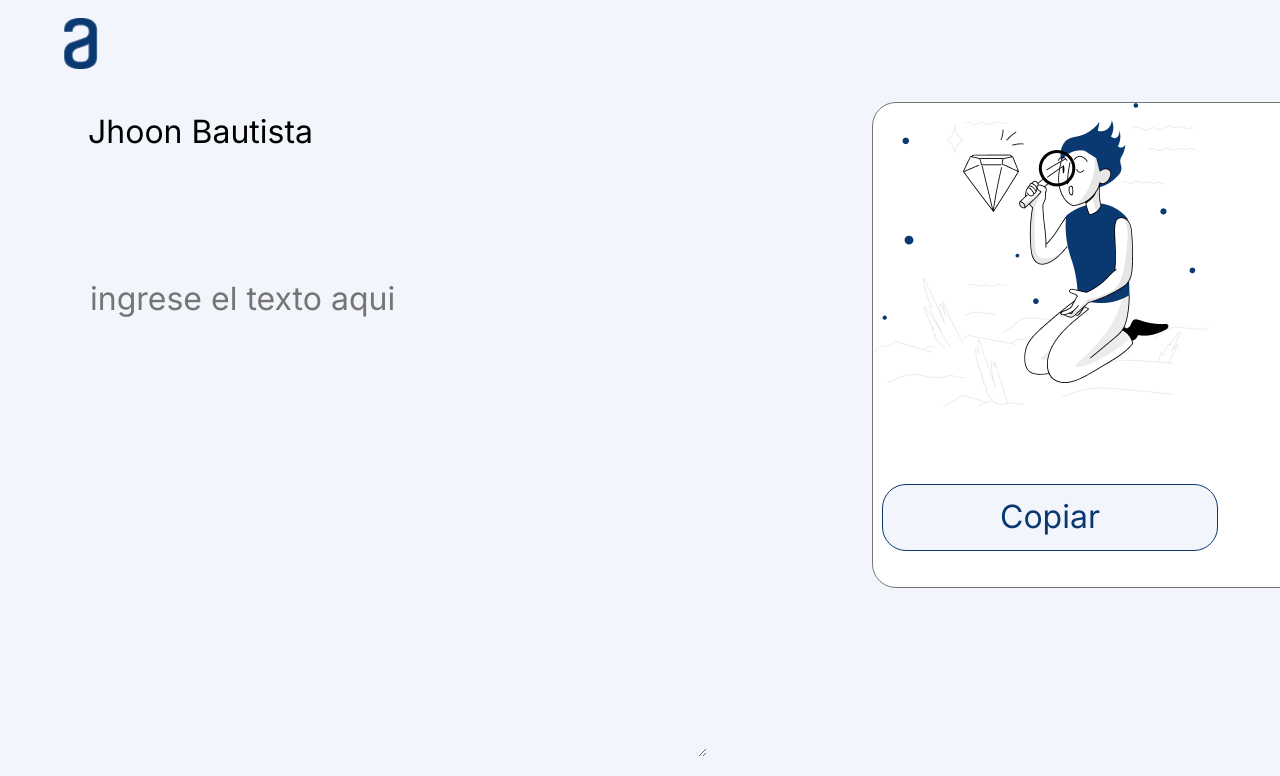
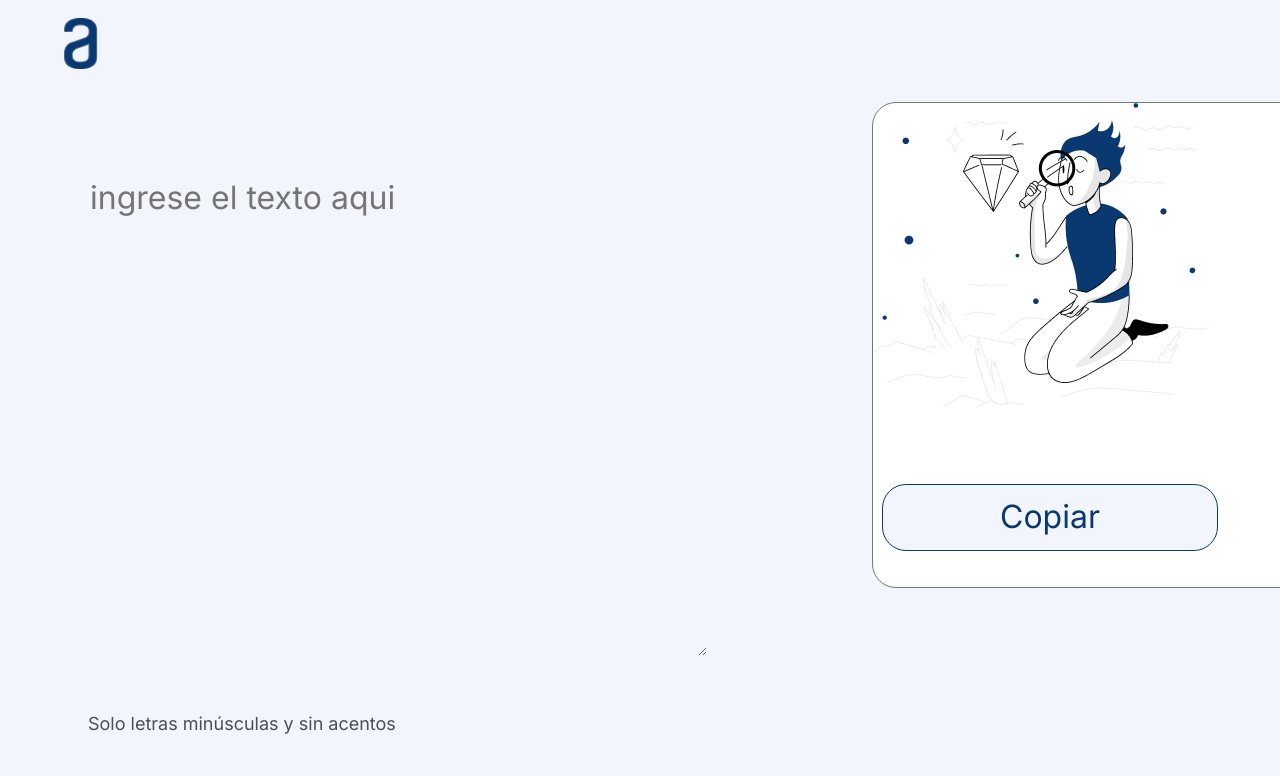
Before and after one commit to FERNEYB92/Encriptador, a plain HTML site: page index.html in a window 1280 px wide. Shown: the top 776 px of the page. Drawn offline with Linux system fonts and the light colour scheme.

Commit message:
se borra el error

```diff
--- a/index.html
+++ b/index.html
@@ -15,7 +15,6 @@
     </header>
     <main>
         <section>
-            <h1>Jhoon Bautista</h1>
             <textarea class="text-area"cols="30" rows="10"placeholder="Ingrese el texto aqui"></textarea>
             <div>
                 <h6 class="informacion">Solo letras minúsculas y sin acentos</h6>
```
